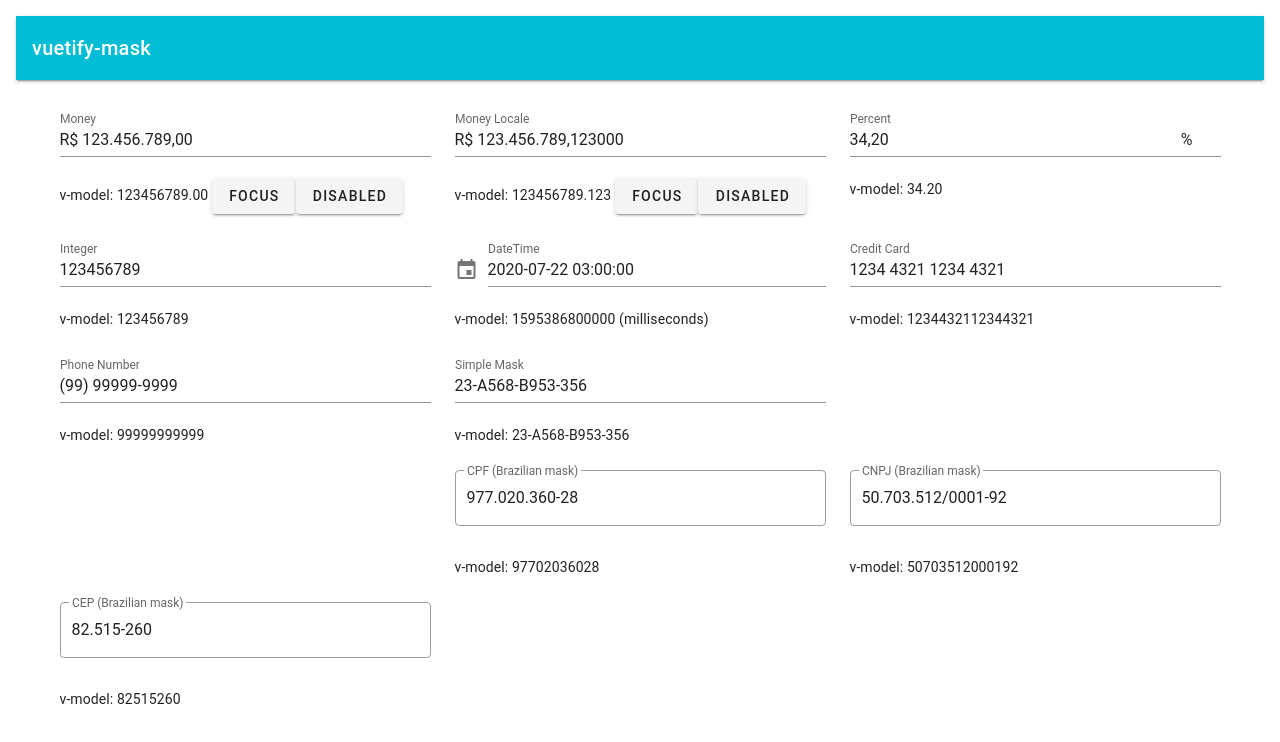
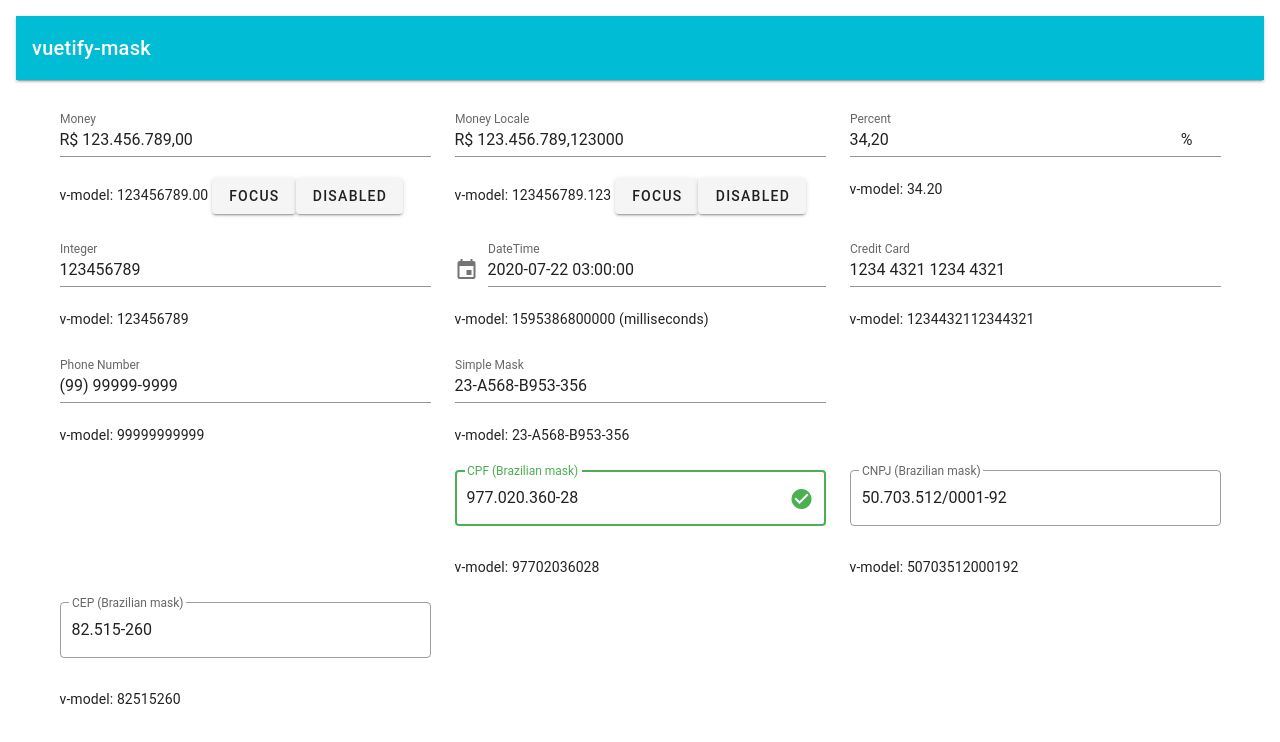
Before and after one commit to juareznasato/vuetify-mask, a JavaScript app: page / in a window 1280 px wide. Shown: the top 742 px of the page. Built offline with nearby package versions, Linux system fonts and the light colour scheme.

Commit message:
:construction: Add example for use append-icon.

```diff
--- a/src/TestCpf.vue
+++ b/src/TestCpf.vue
@@ -9,6 +9,8 @@
         outlined: true,
         clearable: true,
         placeholder: '',
+        'append-icon': value ? 'mdi-check-circle' : 'mdi-minus-circle',
+        success: value ? true : false
       }"
       v-bind:options="{
         machineMask: '###########',
@@ -42,3 +44,36 @@
   }),
 };
 </script>
+
+  // 'append-icon': value ? 'mdi-check-circle' : 'mdi-minus-circle',
+  // success: value ? true : false
+
+  // or
+
+  // v-bind:properties="{
+  //   readonly: false,
+  //   disabled: false,
+  //   outlined: true,
+  //   clearable: true,
+  //   placeholder: '',
+  //   'append-icon': appendIcone(),
+  //   success: success(),
+  //   error: !success()
+  // }"
+
+  // methods: {
+  //   appendIcone() {
+  //     if (this.value) {
+  //       return "mdi-check-circle";
+  //     } else {
+  //       return "mdi-minus-circle";
+  //     }
+  //   },
+  //   success() {
+  //     if (this.value) {
+  //       return true;
+  //     } else {
+  //       return false;
+  //     }
+  //   }
+  // }
```
